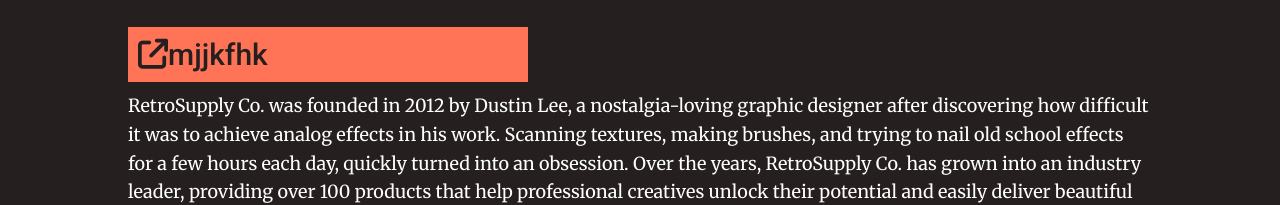
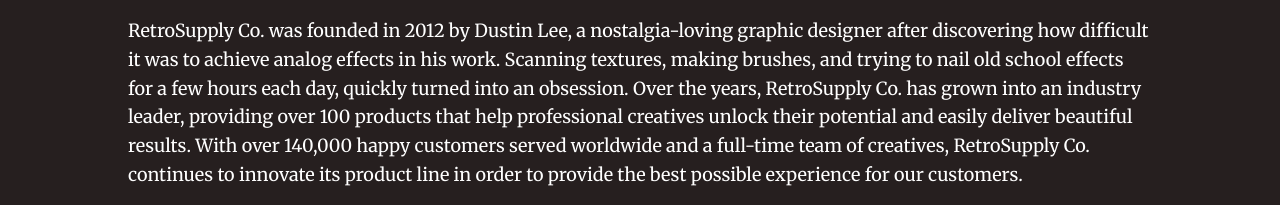
Before and after one commit to maymun1234/test1.github.io, a plain HTML site: page aboutus.html in a window 1280 px wide. Shown: the part 283-488 px from the top of the page. Drawn offline with Linux system fonts and the light colour scheme.

Commit message:
Update aboutus.html

```diff
--- a/aboutus.html
+++ b/aboutus.html
@@ -35,7 +35,7 @@
   </div>
 
   <div class="pagebody">
-    <div class="infobox"><div><i class="fa-solid fa-arrow-up-right-from-square"></i>mjjkfhk</div></div>
+
     <p>RetroSupply Co. was founded in 2012 by Dustin Lee, a nostalgia-loving graphic designer after discovering how difficult it was to achieve analog effects in his work.
 
       Scanning textures, making brushes, and trying to nail old school effects for a few hours each day, quickly turned into an obsession.
```
